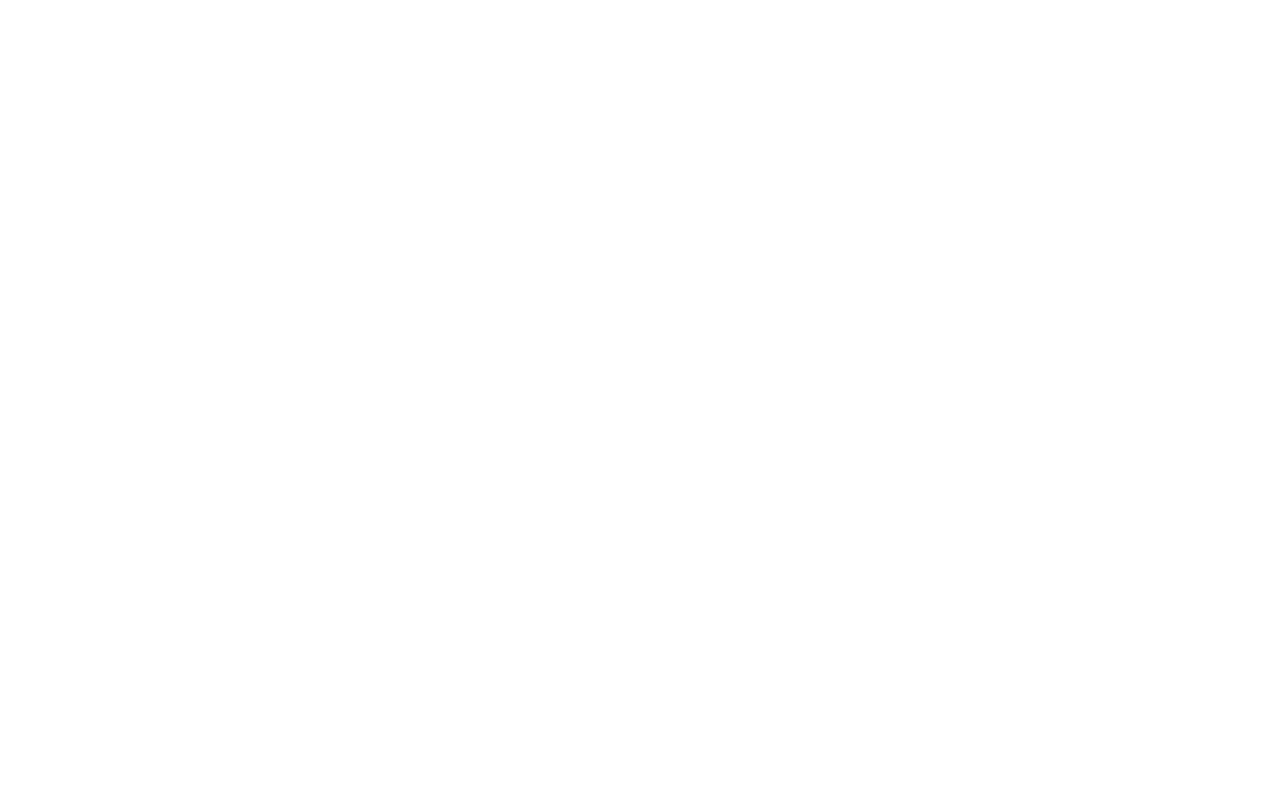
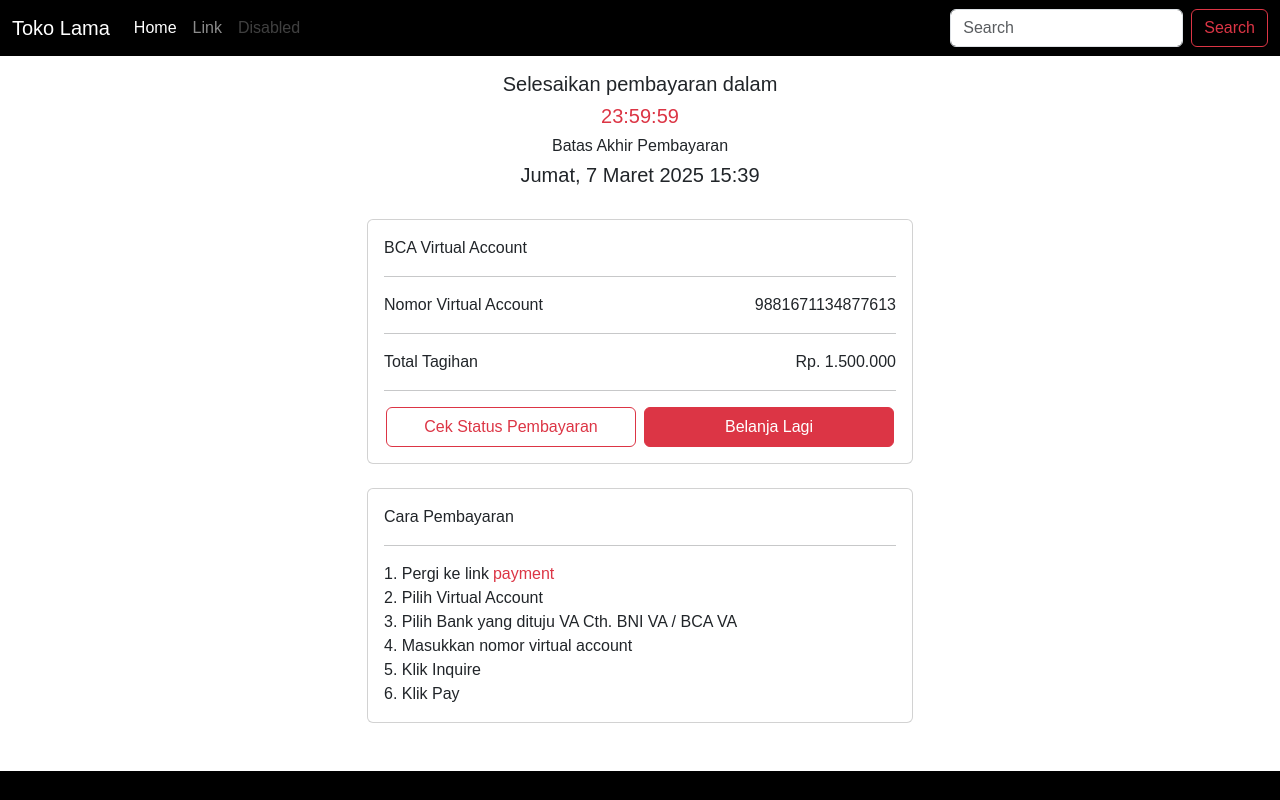
Before and after one commit to wfhadit/My-Project-FE, a React (Vite) app: page /payment in a window 1280 px wide. Before the commit this address had no page. Shown: the top 800 px of the page. Built offline with nearby package versions, Linux system fonts and the light colour scheme; a web font is replaced by a local one.

Commit message:
feat(payment):page-payment

```diff
--- /dev/null
+++ b/src/pages/Payment.jsx
@@ -0,0 +1,89 @@
+import Footer from "../components/Footer";
+import Navbar from "../components/Navbar";
+
+const Payment = () => {
+  return (
+    <>
+      <Navbar />
+      <br />
+      <br />
+      <br />
+      <div className="container text-center">
+        <h5>Selesaikan pembayaran dalam</h5>
+        <h5 className="text-danger">23:59:59</h5>
+        <h6>Batas Akhir Pembayaran</h6>
+        <h5>Jumat, 7 Maret 2025 15:39</h5>
+        <br />
+        <div className="row">
+          <div className="col-3"></div>
+          <div className="col-6">
+            <div className="card ">
+              <div className="card-body">
+                <div className="card-title text-start">BCA Virtual Account</div>
+                <hr />
+                <div className="card-text text-start d-flex">
+                  Nomor Virtual Account
+                  <span className="ms-auto">9881671134877613</span>
+                </div>
+                <hr />
+                <div className="card-text text-start d-flex">
+                  Total Tagihan
+                  <span className="ms-auto">Rp. 1.500.000</span>
+                </div>
+                <hr />
+                <button
+                  className="btn btn-outline-danger me-2"
+                  style={{ height: 40, width: 250 }}
+                >
+                  Cek Status Pembayaran
+                </button>
+                <button
+                  className="btn btn-danger"
+                  style={{ width: 250, height: 40 }}
+                >
+                  Belanja Lagi
+                </button>
+              </div>
+            </div>
+          </div>
+        </div>
+        <br />
+        <div className="row">
+          <div className="col-3"></div>
+          <div className="col-6">
+            <div className="card">
+              <div className="card-body text-start">
+                <div className="card-title ">Cara Pembayaran</div>
+                <hr />
+                <div className="card-text">
+                  1. Pergi ke link
+                  <span className="ms-1">
+                    <a
+                      href="https://simulator.sandbox.midtrans.com/"
+                      className="text-danger"
+                      target="_blank"
+                    >
+                      payment
+                    </a>
+                  </span>
+                </div>
+                <div className="card-text">2. Pilih Virtual Account</div>
+                <div className="card-text">
+                  3. Pilih Bank yang dituju VA Cth. BNI VA / BCA VA
+                </div>
+                <div className="card-text">
+                  4. Masukkan nomor virtual account
+                </div>
+                <div className="card-text">5. Klik Inquire</div>
+                <div className="card-text">6. Klik Pay</div>
+              </div>
+            </div>
+          </div>
+        </div>
+      </div>
+      <Footer />
+    </>
+  );
+};
+
+export default Payment;
--- a/src/routes/AppRouter.jsx
+++ b/src/routes/AppRouter.jsx
@@ -2,6 +2,7 @@
 import Checkout from "../pages/Checkout";
 import Home from "../pages/Home";
 import Login from "../pages/Login";
+import Payment from "../pages/Payment";
 import Product from "../pages/Product";
 import Profile from "../pages/Profile";
 import Register from "../pages/Register";
@@ -40,4 +41,8 @@
     path: "/checkout",
     element: <Checkout />,
   },
+  {
+    path: "/payment",
+    element: <Payment />,
+  },
 ];
```
